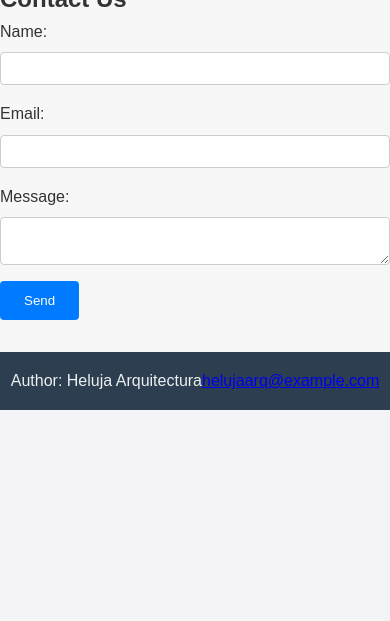
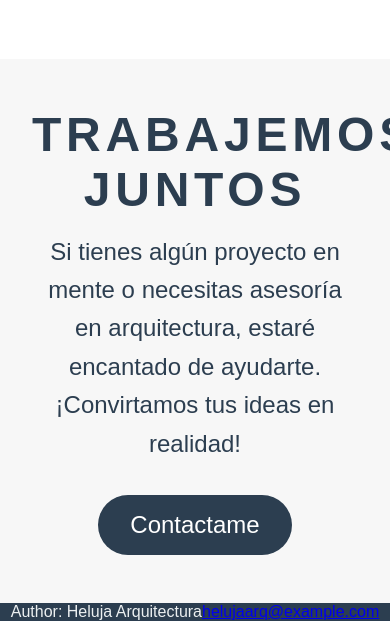
Before and after one commit to JoyMoGas/HelujaArc, a Flask app: page /about in a window 390 px wide; the page is wider, and only the part inside the window is pictured. Shown: the part 5278-5899 px from the top of that part. Before the commit the page ends 5688 px from the top of that part, so only its background shows below. Run offline with Flask 3, Linux system fonts and the light colour scheme; some web fonts are replaced.

Commit message:
About PageFinished (with details)

```diff
--- a/static/about-styles.css
+++ b/static/about-styles.css
@@ -4,6 +4,14 @@
 }
 
 @import url('https://fonts.googleapis.com/css2?family=Lato:ital,wght@0,100;0,300;0,400;0,700;0,900;1,100;1,300;1,400;1,700;1,900&display=swap');
+
+
+* {
+  margin: 0;
+  padding: 0;
+  box-sizing: border-box;
+}
+
 
 /* Fuentes */
 body {
@@ -18,7 +26,7 @@ body {
   width: 100%;
   height: 100%;
   color: #2c3e50;
-  line-height: 1.6; /* Espaciado de línea */
+ /* Espaciado de línea */
   color: #333; /* Color de texto */
   background-color: #FFFFFF; /* Color de fondo */
 }
@@ -314,41 +404,140 @@ h1, h2, h3 {
 }
 
 
-/* Sección Contacto */
+.gallery-container {
+  height: 100%;
+  width: 100%;
+  text-align: center;
+  margin: 50px auto;
+}
+
+.gallery-container h1 {
+  margin-bottom: 20px;
+  font-size: 2.5rem;
+  color: #192413;
+}
+
+.gallery {
+  width: 100%;
+  display: flex;
+  justify-content: center;
+  gap: 20px;
+  flex-wrap: wrap;
+}
+
+.gallery-item {
+  position: relative;
+  width: 30em;
+  height: 40em;
+  overflow: hidden;
+  transition: transform 0.3s ease;
+  background-size: cover;
+  background-position: center;
+}
+
+.gallery-item img {
+  width: 100%;
+  height: 100%;
+  object-fit: cover;
+  object-position: center;
+  transition: transform 0.5s ease, filter 0.5s ease;
+  filter: grayscale(60%);
+}
+
+.gallery-item:hover img {
+  filter: grayscale(0);
+  transform: scale(1.05);
+}
+
+.gallery-item-text {
+  position: absolute;
+  bottom: 20px;
+  left: 20px;
+  width: 100%;
+  color: #192413;
+  padding: 15px;
+  text-align: left;
+  max-width: 90%;
+  transition: transform 0.3s ease;
+}
+
+.gallery-item h2 {
+  font-size: 2.5rem;
+  width: 100%;
+  margin-bottom: 7em;
+  transition: transform 0.3s ease;
+}
+
+.gallery-item p {
+  font-size: 1.2rem;
+  color: transparent;
+  position: absolute;
+  width: 100%;
+  left: 0;
+  bottom: 0;
+  padding-left: 15px;
+  margin-bottom: 15em;
+  transition: transform 0.3s ease, color 0.3s ease;
+}
+
+.gallery-item:hover .gallery-item-text {
+  transform: translateY(-15px);
+}
+
+.gallery-item:hover p {
+  color: #192413;
+  transform: translateY(2em);
+}
+
 #contact {
   width: 100%;
-  padding: 2rem 1rem; /* Espaciado */
-  background-color: #f7f7f7; /* Fondo blanco */
+  background-color: #f7f7f7; /* Fondo oscuro para contrastar */
+  color: #2c3e50; /* Texto claro */
+  padding: 3rem 2rem; /* Espaciado generoso */
+  text-align: center; /* Centrar el contenido */
+  position: relative; /* Para elementos decorativos */
+  overflow: hidden; /* Evita que los elementos animados sobresalgan */
 }
 
-.form-group {
-  margin-bottom: 1rem; /* Margen inferior */
-  display: flex;
-  flex-direction: column; /* Coloca etiquetas y campos de entrada en columna */
+#contact h2 {
+  font-size: 3rem;
+  font-weight: 700;
+  margin-bottom: 1rem;
+  text-transform: uppercase;
+  letter-spacing: 0.1em; /* Añade un poco de espaciado entre letras */
 }
 
-label {
-  margin-bottom: 0.5rem; /* Margen inferior para las etiquetas */
+#contact p {
+  font-size: 1.5rem;
+  margin-bottom: 2rem;
+  max-width: 800px;
+  margin-left: auto;
+  margin-right: auto;
+  line-height: 1.6; /* Mejora la legibilidad */
 }
 
-input, textarea {
-  padding: 0.5rem; /* Espaciado interno */
-  border: 1px solid #ccc; /* Borde */
-  border-radius: 4px; /* Bordes redondeados */
-  width: 100%; /* Ancho completo */
-  box-sizing: border-box; /* Incluye el padding y el borde en el ancho total */
+.contact-button {
+  font-size: 1.5rem;
+  background-color: #2c3e50; /* Color llamativo para el botón */
+  color: #fff;
+  padding: 1rem 2rem;
+  border: none;
+  border-radius: 50px; /* Botón redondeado */
+  cursor: pointer;
+  transition: background-color 0.3s ease-in-out;
 }
 
-button {
-  background-color: #007bff; /* Color de fondo del botón */
-  color: white; /* Color del texto del botón */
-  border: none; /* Sin borde */
-  padding: 0.75rem 1.5rem; /* Espaciado interno */
-  border-radius: 4px; /* Bordes redondeados */
-  cursor: pointer; /* Cursor tipo puntero */
-  transition: background-color 0.3s; /* Transición para el color de fondo */
+.contact-button:hover {
+  background-color: #3d5770; /* Color más oscuro al pasar el ratón */
 }
 
-button:hover {
-  background-color: #0056b3; /* Color del botón en hover */
+
+/* Animación sutil para los elementos decorativos */
+@keyframes float {
+  0%, 100% {
+      transform: translateY(0);
+  }
+  50% {
+      transform: translateY(20px);
+  }
 }
--- a/templates/about.html
+++ b/templates/about.html
@@ -13,13 +13,14 @@
         <h1><span class="subtitle">Bienvenido a </span>
             Heluja Arquitectura </h1>
         <p style="font-size: 2.5rem;">Tu visión, nuestro diseño</p>
+        <img src="static/images/FINE 2.png" alt="">
     </div>
     <img src="static/images/foto porta.png" alt="Architect" class="hero-image"> <!-- Imagen del arquitecto -->
 </section>
 
 
 <section id="about">
-    <h1>Acerca de mí</h1>
+    <h1>ACERCA DE MI</h1>
     <h2>ARQUITECTO HECTOR R. MONTAÑO GASTELUM</h2>
     <p>
         Mi nombre es HECTOR R. MONTAÑO GASTELUM, soy un joven arquitecto con experiencia en la coordinación y desarrollo de proyectos arquitectónicos, desde viviendas unifamiliares hasta inmuebles industriales. Me apasiona materializar ideas arquitectónicas y busco constantemente aprender nuevas habilidades que me permitan ofrecer mejores resultados a la sociedad. Me considero curioso, creativo y comprometido, dispuesto a enfrentar nuevos retos.
@@ -56,7 +57,7 @@ Mi enfoque profesional se basa en la filosofía "Yes is More" (Bjarke Ingels), d
 </section>
 
 <section id="skills" class="skills-section">
-    <h1>Habilidades en Software</h1>
+    <h1>HABILIDADES DE SOFTWARE</h1>
     <div class="wrapper">
         <div class="icon">
             <img src="static/images/icons/software/ac.png" alt="Software 1" class="skill-logo">
@@ -72,7 +73,7 @@ Mi enfoque profesional se basa en la filosofía "Yes is More" (Bjarke Ingels), d
         </div>
         <div class="icon">
             <img src="static/images/icons/software/image (6).png" alt="Software 4" class="skill-logo">
-            <span class="tooltip">Software 4</span>
+            <span class="tooltip">Rhinoceros</span>
         </div>
         <div class="icon">
             <img src="static/images/icons/software/ps.png" alt="Software 5" class="skill-logo">
@@ -80,7 +81,7 @@ Mi enfoque profesional se basa en la filosofía "Yes is More" (Bjarke Ingels), d
         </div>
         <div class="icon">
             <img src="static/images/icons/software/MC.png" alt="Software 6" class="skill-logo">
-            <span class="tooltip">Software 6</span>
+            <span class="tooltip">Microsoft Office</span>
         </div>
         <div class="icon">
             <img src="static/images/icons/software/Revit.png" alt="Software 7" class="skill-logo">
@@ -88,7 +89,7 @@ Mi enfoque profesional se basa en la filosofía "Yes is More" (Bjarke Ingels), d
         </div>
         <div class="icon">
             <img src="static/images/icons/software/SK.png" alt="Software 8" class="skill-logo">
-            <span class="tooltip">Software 8</span>
+            <span class="tooltip">Sketchup</span>
         </div>
         <div class="icon">
             <img src="static/images/icons/software/TW.png" alt="Software 9" class="skill-logo">
@@ -97,43 +98,38 @@ Mi enfoque profesional se basa en la filosofía "Yes is More" (Bjarke Ingels), d
     </div>
 </section>
 
+<div class="gallery-container">
+    <h1>MIS SERVICIOS</h1>
+    <div class="gallery">
+        <div class="gallery-item">
+            <img src="static/images/renders/Ejecucion.jpg" alt="">
+            <div class="gallery-item-text">
+              <h2>EJECUCION DE OBRA</h2>
+              <p>Detalles del proyecto</p>
+            </div>
+        </div>
+        <div class="gallery-item">
+            <img src="static/images/renders/ejecutivo.jpg" alt="">
+            <div class="gallery-item-text">
+              <h2>PROYECTO EJECUTIVO</h2>
+              <p>Detalles del proyecto</p>
+            </div>
+        </div>
+        <div class="gallery-item">
+            <img src="static/images/renders/antiproyecto.jpg" alt="">
+            <div class="gallery-item-text">
+              <h2>ANTEPROYECTO</h2>
+              <p>Detalles del proyecto</p>
+            </div>
+        </div>
+    </div>
+</div>
 
 
-
-
-
-<section id="services">
-    <h2>Our Services</h2>
-    <div class="service-card">
-        <h3>Consulting</h3>
-        <p>Expert advice to help you achieve your business goals.</p>
-    </div>
-    <div class="service-card">
-        <h3>Development</h3>
-        <p>High-quality software solutions tailored to your needs.</p>
-    </div>
-    <div class="service-card">
-        <h3>Support</h3>
-        <p>24/7 assistance to keep your operations running smoothly.</p>
-    </div>
+<section id="contact">
+    <h2>TRABAJEMOS JUNTOS</h2>
+    <p>Si tienes algún proyecto en mente o necesitas asesoría en arquitectura, estaré encantado de ayudarte. ¡Convirtamos tus ideas en realidad!</p>
+    <button type="submit" class="contact-button">Contactame</button>
 </section>
 
-<section id="contact">
-    <h2>Contact Us</h2>
-    <form>
-        <div class="form-group">
-            <label for="name">Name:</label>
-            <input type="text" id="name" name="name" required>
-        </div>
-        <div class="form-group">
-            <label for="email">Email:</label>
-            <input type="email" id="email" name="email" required>
-        </div>
-        <div class="form-group">
-            <label for="message">Message:</label>
-            <textarea id="message" name="message" required></textarea>
-        </div>
-        <button type="submit">Send</button>
-    </form>
-</section>
 {% endblock %}
```
Also changed, not shown: other parts of static/about-styles.css (+86 -4 lines), static/images/FINE 2.png (added), static/images/renders/Ejecucion.jpg (added), 2 other files.
